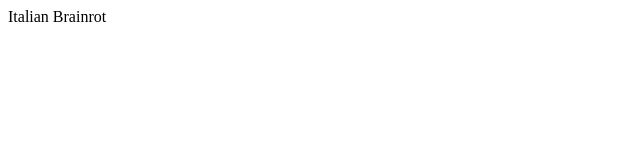
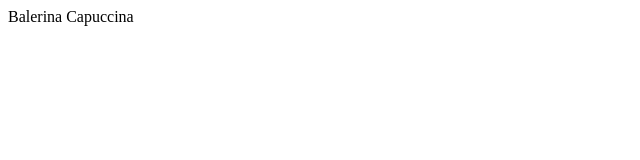
Before and after one commit to Bobrito-Bondito/Bobrito-Bondito.github.io, a plain HTML site: page index.html in a window 1280 px wide. Shown: the full height of the page, 0-640 px from the left. Drawn offline with Linux system fonts and the light colour scheme.

Commit message:
Balerina Capuccina

```diff
--- a/index.html
+++ b/index.html
@@ -5,6 +5,6 @@
     <title>Italian Brainrot</title>
 </head>
 <body>
-Italian Brainrot
+Balerina Capuccina
 </body>
 </html>
```
